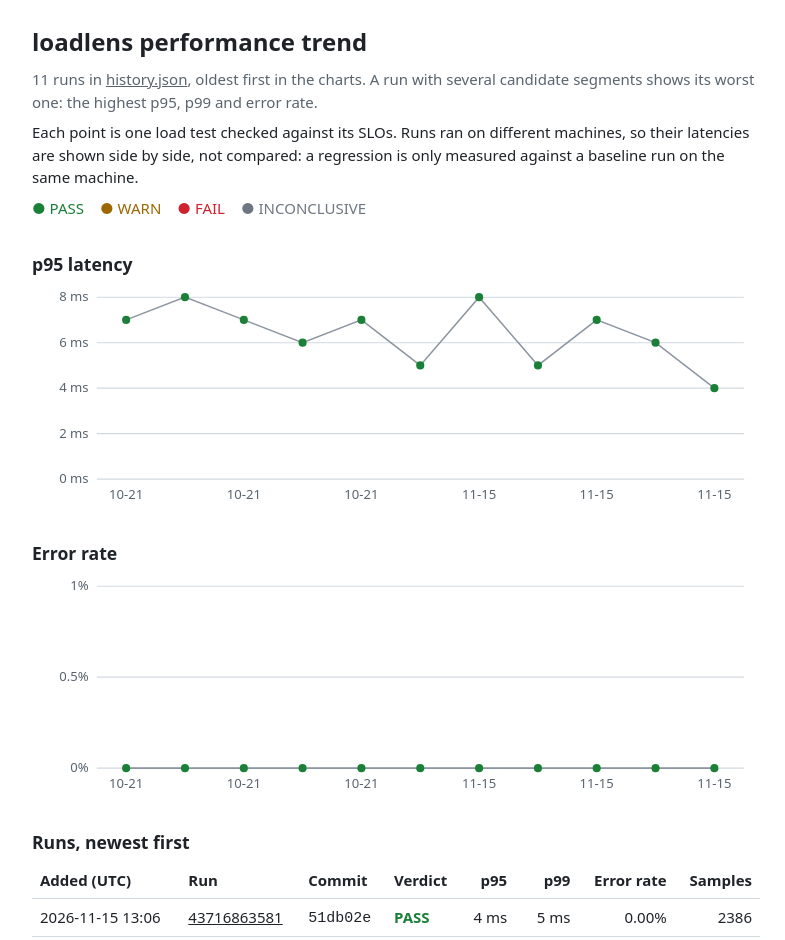
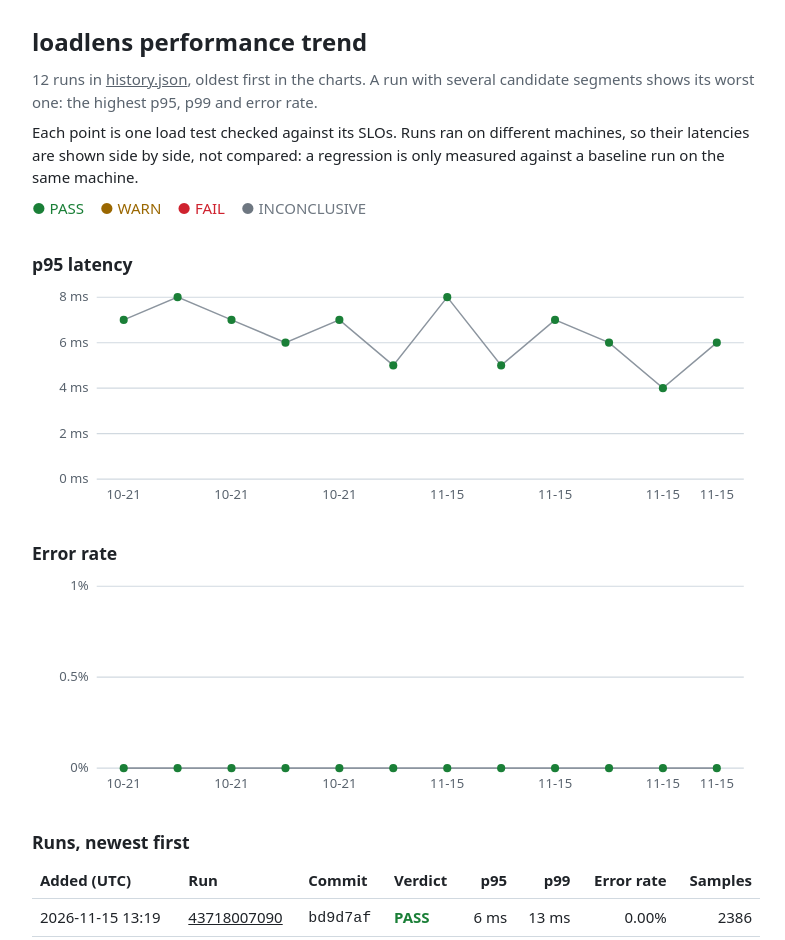
Before and after one commit to BazanJeremy/loadlens, a plain HTML site: page index.html in a window 1280 px wide. Shown: the top 940 px of the page, without its empty margins (244-1029 px from the left). Drawn offline with Linux system fonts and the light colour scheme.

Commit message:
trend: add run 43718007090 (bd9d7af30d3480161cec026c87ddbe3bcb02fd01)

```diff
--- a/index.html
+++ b/index.html
@@ -40,7 +40,7 @@ a { color: inherit; }
 <body>
 <main>
 <h1>loadlens performance trend</h1>
-<p class="muted">11 runs in <a href="history.json">history.json</a>, oldest first in the charts. A run with several candidate segments shows its worst one: the highest p95, p99 and error rate.</p>
+<p class="muted">12 runs in <a href="history.json">history.json</a>, oldest first in the charts. A run with several candidate segments shows its worst one: the highest p95, p99 and error rate.</p>
 <p>Each point is one load test checked against its SLOs. Runs ran on different machines, so their latencies are shown side by side, not compared: a regression is only measured against a baseline run on the same machine.</p>
 <p class="legend"><span class="pass">● PASS</span><span class="warn">● WARN</span><span class="fail">● FAIL</span><span class="inconclusive">● INCONCLUSIVE</span></p>
 <h2>p95 latency</h2>
@@ -50,52 +50,57 @@ a { color: inherit; }
 <line class="grid" x1="64" x2="704" y1="102.0" y2="102.0"/><text x="56" y="106.0" text-anchor="end">4 ms</text>
 <line class="grid" x1="64" x2="704" y1="57.0" y2="57.0"/><text x="56" y="61.0" text-anchor="end">6 ms</text>
 <line class="grid" x1="64" x2="704" y1="12.0" y2="12.0"/><text x="56" y="16.0" text-anchor="end">8 ms</text>
-<polyline class="trace" points="93.1,34.5 151.3,12.0 209.5,34.5 267.6,57.0 325.8,34.5 384.0,79.5 442.2,12.0 500.4,79.5 558.5,34.5 616.7,57.0 674.9,102.0"/>
-<text x="93.1" y="212" text-anchor="middle">10-21</text>
-<circle class="pass" cx="93.1" cy="34.5" r="4"><title>2026-10-21 09:12 UTC, 5f4b119: 7 ms, PASS</title></circle>
-<circle class="pass" cx="151.3" cy="12.0" r="4"><title>2026-10-21 09:22 UTC, 5f4b119: 8 ms, PASS</title></circle>
-<text x="209.5" y="212" text-anchor="middle">10-21</text>
-<circle class="pass" cx="209.5" cy="34.5" r="4"><title>2026-10-21 11:06 UTC, 5f4b119: 7 ms, PASS</title></circle>
-<circle class="pass" cx="267.6" cy="57.0" r="4"><title>2026-10-21 11:30 UTC, 1e0b00b: 6 ms, PASS</title></circle>
-<text x="325.8" y="212" text-anchor="middle">10-21</text>
-<circle class="pass" cx="325.8" cy="34.5" r="4"><title>2026-10-21 12:50 UTC, da9b9fa: 7 ms, PASS</title></circle>
-<circle class="pass" cx="384.0" cy="79.5" r="4"><title>2026-10-21 13:53 UTC, d692916: 5 ms, PASS</title></circle>
-<text x="442.2" y="212" text-anchor="middle">11-15</text>
-<circle class="pass" cx="442.2" cy="12.0" r="4"><title>2026-11-15 07:45 UTC, b26f802: 8 ms, PASS</title></circle>
-<circle class="pass" cx="500.4" cy="79.5" r="4"><title>2026-11-15 12:42 UTC, 5a68c9c: 5 ms, PASS</title></circle>
-<text x="558.5" y="212" text-anchor="middle">11-15</text>
-<circle class="pass" cx="558.5" cy="34.5" r="4"><title>2026-11-15 12:51 UTC, 61f9986: 7 ms, PASS</title></circle>
-<circle class="pass" cx="616.7" cy="57.0" r="4"><title>2026-11-15 12:58 UTC, 0dc3da1: 6 ms, PASS</title></circle>
-<text x="674.9" y="212" text-anchor="middle">11-15</text>
-<circle class="pass" cx="674.9" cy="102.0" r="4"><title>2026-11-15 13:06 UTC, 51db02e: 4 ms, PASS</title></circle>
+<polyline class="trace" points="90.7,34.5 144.0,12.0 197.3,34.5 250.7,57.0 304.0,34.5 357.3,79.5 410.7,12.0 464.0,79.5 517.3,34.5 570.7,57.0 624.0,102.0 677.3,57.0"/>
+<text x="90.7" y="212" text-anchor="middle">10-21</text>
+<circle class="pass" cx="90.7" cy="34.5" r="4"><title>2026-10-21 09:12 UTC, 5f4b119: 7 ms, PASS</title></circle>
+<circle class="pass" cx="144.0" cy="12.0" r="4"><title>2026-10-21 09:22 UTC, 5f4b119: 8 ms, PASS</title></circle>
+<text x="197.3" y="212" text-anchor="middle">10-21</text>
+<circle class="pass" cx="197.3" cy="34.5" r="4"><title>2026-10-21 11:06 UTC, 5f4b119: 7 ms, PASS</title></circle>
+<circle class="pass" cx="250.7" cy="57.0" r="4"><title>2026-10-21 11:30 UTC, 1e0b00b: 6 ms, PASS</title></circle>
+<text x="304.0" y="212" text-anchor="middle">10-21</text>
+<circle class="pass" cx="304.0" cy="34.5" r="4"><title>2026-10-21 12:50 UTC, da9b9fa: 7 ms, PASS</title></circle>
+<circle class="pass" cx="357.3" cy="79.5" r="4"><title>2026-10-21 13:53 UTC, d692916: 5 ms, PASS</title></circle>
+<text x="410.7" y="212" text-anchor="middle">11-15</text>
+<circle class="pass" cx="410.7" cy="12.0" r="4"><title>2026-11-15 07:45 UTC, b26f802: 8 ms, PASS</title></circle>
+<circle class="pass" cx="464.0" cy="79.5" r="4"><title>2026-11-15 12:42 UTC, 5a68c9c: 5 ms, PASS</title></circle>
+<text x="517.3" y="212" text-anchor="middle">11-15</text>
+<circle class="pass" cx="517.3" cy="34.5" r="4"><title>2026-11-15 12:51 UTC, 61f9986: 7 ms, PASS</title></circle>
+<circle class="pass" cx="570.7" cy="57.0" r="4"><title>2026-11-15 12:58 UTC, 0dc3da1: 6 ms, PASS</title></circle>
+<text x="624.0" y="212" text-anchor="middle">11-15</text>
+<circle class="pass" cx="624.0" cy="102.0" r="4"><title>2026-11-15 13:06 UTC, 51db02e: 4 ms, PASS</title></circle>
+<text x="677.3" y="212" text-anchor="middle">11-15</text>
+<circle class="pass" cx="677.3" cy="57.0" r="4"><title>2026-11-15 13:19 UTC, bd9d7af: 6 ms, PASS</title></circle>
 </svg>
 <h2>Error rate</h2>
 <svg viewBox="0 0 720 220" role="img" aria-label="Error rate per run">
 <line class="grid" x1="64" x2="704" y1="192.0" y2="192.0"/><text x="56" y="196.0" text-anchor="end">0%</text>
 <line class="grid" x1="64" x2="704" y1="102.0" y2="102.0"/><text x="56" y="106.0" text-anchor="end">0.5%</text>
 <line class="grid" x1="64" x2="704" y1="12.0" y2="12.0"/><text x="56" y="16.0" text-anchor="end">1%</text>
-<polyline class="trace" points="93.1,192.0 151.3,192.0 209.5,192.0 267.6,192.0 325.8,192.0 384.0,192.0 442.2,192.0 500.4,192.0 558.5,192.0 616.7,192.0 674.9,192.0"/>
-<text x="93.1" y="212" text-anchor="middle">10-21</text>
-<circle class="pass" cx="93.1" cy="192.0" r="4"><title>2026-10-21 09:12 UTC, 5f4b119: 0%, PASS</title></circle>
-<circle class="pass" cx="151.3" cy="192.0" r="4"><title>2026-10-21 09:22 UTC, 5f4b119: 0%, PASS</title></circle>
-<text x="209.5" y="212" text-anchor="middle">10-21</text>
-<circle class="pass" cx="209.5" cy="192.0" r="4"><title>2026-10-21 11:06 UTC, 5f4b119: 0%, PASS</title></circle>
-<circle class="pass" cx="267.6" cy="192.0" r="4"><title>2026-10-21 11:30 UTC, 1e0b00b: 0%, PASS</title></circle>
-<text x="325.8" y="212" text-anchor="middle">10-21</text>
-<circle class="pass" cx="325.8" cy="192.0" r="4"><title>2026-10-21 12:50 UTC, da9b9fa: 0%, PASS</title></circle>
-<circle class="pass" cx="384.0" cy="192.0" r="4"><title>2026-10-21 13:53 UTC, d692916: 0%, PASS</title></circle>
-<text x="442.2" y="212" text-anchor="middle">11-15</text>
-<circle class="pass" cx="442.2" cy="192.0" r="4"><title>2026-11-15 07:45 UTC, b26f802: 0%, PASS</title></circle>
-<circle class="pass" cx="500.4" cy="192.0" r="4"><title>2026-11-15 12:42 UTC, 5a68c9c: 0%, PASS</title></circle>
-<text x="558.5" y="212" text-anchor="middle">11-15</text>
-<circle class="pass" cx="558.5" cy="192.0" r="4"><title>2026-11-15 12:51 UTC, 61f9986: 0%, PASS</title></circle>
-<circle class="pass" cx="616.7" cy="192.0" r="4"><title>2026-11-15 12:58 UTC, 0dc3da1: 0%, PASS</title></circle>
-<text x="674.9" y="212" text-anchor="middle">11-15</text>
-<circle class="pass" cx="674.9" cy="192.0" r="4"><title>2026-11-15 13:06 UTC, 51db02e: 0%, PASS</title></circle>
+<polyline class="trace" points="90.7,192.0 144.0,192.0 197.3,192.0 250.7,192.0 304.0,192.0 357.3,192.0 410.7,192.0 464.0,192.0 517.3,192.0 570.7,192.0 624.0,192.0 677.3,192.0"/>
+<text x="90.7" y="212" text-anchor="middle">10-21</text>
+<circle class="pass" cx="90.7" cy="192.0" r="4"><title>2026-10-21 09:12 UTC, 5f4b119: 0%, PASS</title></circle>
+<circle class="pass" cx="144.0" cy="192.0" r="4"><title>2026-10-21 09:22 UTC, 5f4b119: 0%, PASS</title></circle>
+<text x="197.3" y="212" text-anchor="middle">10-21</text>
+<circle class="pass" cx="197.3" cy="192.0" r="4"><title>2026-10-21 11:06 UTC, 5f4b119: 0%, PASS</title></circle>
+<circle class="pass" cx="250.7" cy="192.0" r="4"><title>2026-10-21 11:30 UTC, 1e0b00b: 0%, PASS</title></circle>
+<text x="304.0" y="212" text-anchor="middle">10-21</text>
+<circle class="pass" cx="304.0" cy="192.0" r="4"><title>2026-10-21 12:50 UTC, da9b9fa: 0%, PASS</title></circle>
+<circle class="pass" cx="357.3" cy="192.0" r="4"><title>2026-10-21 13:53 UTC, d692916: 0%, PASS</title></circle>
+<text x="410.7" y="212" text-anchor="middle">11-15</text>
+<circle class="pass" cx="410.7" cy="192.0" r="4"><title>2026-11-15 07:45 UTC, b26f802: 0%, PASS</title></circle>
+<circle class="pass" cx="464.0" cy="192.0" r="4"><title>2026-11-15 12:42 UTC, 5a68c9c: 0%, PASS</title></circle>
+<text x="517.3" y="212" text-anchor="middle">11-15</text>
+<circle class="pass" cx="517.3" cy="192.0" r="4"><title>2026-11-15 12:51 UTC, 61f9986: 0%, PASS</title></circle>
+<circle class="pass" cx="570.7" cy="192.0" r="4"><title>2026-11-15 12:58 UTC, 0dc3da1: 0%, PASS</title></circle>
+<text x="624.0" y="212" text-anchor="middle">11-15</text>
+<circle class="pass" cx="624.0" cy="192.0" r="4"><title>2026-11-15 13:06 UTC, 51db02e: 0%, PASS</title></circle>
+<text x="677.3" y="212" text-anchor="middle">11-15</text>
+<circle class="pass" cx="677.3" cy="192.0" r="4"><title>2026-11-15 13:19 UTC, bd9d7af: 0%, PASS</title></circle>
 </svg>
 <h2>Runs, newest first</h2>
 <div class="table"><table>
 <thead><tr><th>Added (UTC)</th><th>Run</th><th>Commit</th><th>Verdict</th><th>p95</th><th>p99</th><th>Error rate</th><th>Samples</th></tr></thead><tbody>
+<tr><td>2026-11-15 13:19</td><td><a href="https://github.com/BazanJeremy/loadlens/actions/runs/43718007090">43718007090</a></td><td><code>bd9d7af</code></td><td class="level pass">PASS</td><td>6 ms</td><td>13 ms</td><td>0.00%</td><td>2386</td></tr>
 <tr><td>2026-11-15 13:06</td><td><a href="https://github.com/BazanJeremy/loadlens/actions/runs/43716863581">43716863581</a></td><td><code>51db02e</code></td><td class="level pass">PASS</td><td>4 ms</td><td>5 ms</td><td>0.00%</td><td>2386</td></tr>
 <tr><td>2026-11-15 12:58</td><td><a href="https://github.com/BazanJeremy/loadlens/actions/runs/43716215074">43716215074</a></td><td><code>0dc3da1</code></td><td class="level pass">PASS</td><td>6 ms</td><td>9 ms</td><td>0.00%</td><td>2386</td></tr>
 <tr><td>2026-11-15 12:51</td><td><a href="https://github.com/BazanJeremy/loadlens/actions/runs/43715565219">43715565219</a></td><td><code>61f9986</code></td><td class="level pass">PASS</td><td>7 ms</td><td>10 ms</td><td>0.00%</td><td>2386</td></tr>
```
Also changed, not shown: history.json (+22 -0 lines).
